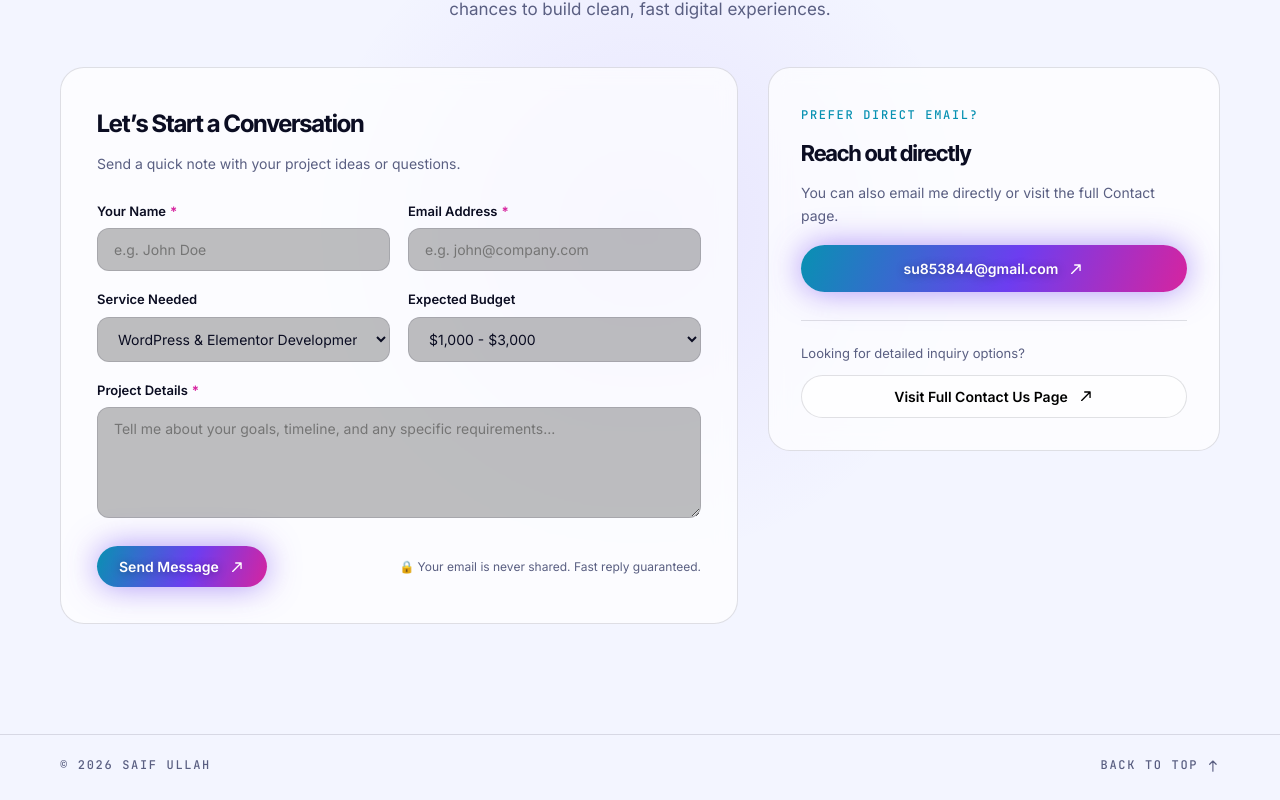
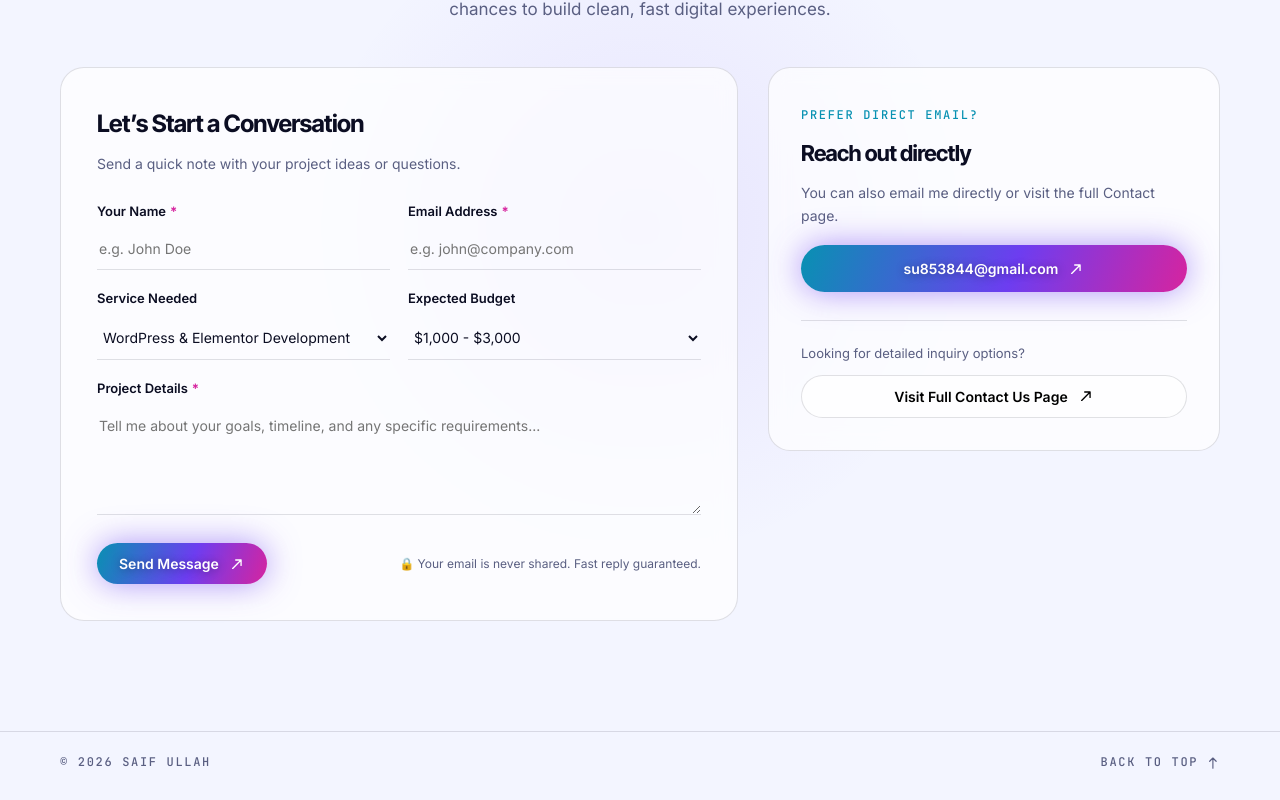
Before and after one commit to saifzapta1234/saif-all-projects, a React (Vite) app in the folder saif-portfolio-react/: page / in a window 1280 px wide. Shown: the part 6067-6867 px from the top of the page. Built offline with nearby package versions, Linux system fonts and the light colour scheme.

Commit message:
Update form fields to transparent bg, border-bottom only, and 0 border-radius

```diff
--- a/saif-portfolio-react/src/index.css
+++ b/saif-portfolio-react/src/index.css
@@ -251,10 +251,11 @@ h2{font:700 clamp(36px,5.6vw,72px)/1 var(--head);letter-spacing:-.04em;margin:0}
 .form-group select,
 .form-group textarea{
   width:100%;
-  padding:12px 16px;
-  border-radius:12px;
-  border:1px solid var(--line);
-  background:rgba(0,0,0,.25);
+  padding:12px 2px;
+  border-radius:0;
+  border:none;
+  border-bottom:1px solid var(--line);
+  background:transparent;
   color:var(--text);
   font:14px var(--sans);
   outline:none;
@@ -263,7 +264,7 @@ h2{font:700 clamp(36px,5.6vw,72px)/1 var(--head);letter-spacing:-.04em;margin:0}
 :root[data-theme="light"] .form-group input,
 :root[data-theme="light"] .form-group select,
 :root[data-theme="light"] .form-group textarea{
-  background:rgba(255,255,255,.9);
+  background:transparent;
 }
 .form-group select option{
   background:var(--bg2);
@@ -272,14 +273,14 @@ h2{font:700 clamp(36px,5.6vw,72px)/1 var(--head);letter-spacing:-.04em;margin:0}
 .form-group input:focus,
 .form-group select:focus,
 .form-group textarea:focus{
-  border-color:var(--c1);
-  box-shadow:0 0 20px color-mix(in srgb,var(--c1) 30%,transparent);
+  border-bottom:1px solid var(--c1);
+  box-shadow:0 1px 0 0 var(--c1);
 }
 .form-group input.invalid,
 .form-group select.invalid,
 .form-group textarea.invalid{
-  border-color:#f43f5e;
-  box-shadow:0 0 16px rgba(244,63,94,.25);
+  border-bottom:1px solid #f43f5e;
+  box-shadow:0 1px 0 0 #f43f5e;
 }
 .error-msg{
   font-size:12px;
```
Also changed, not shown: saif-portfolio-react/src/components/ContactForm.jsx (line endings or trailing spaces), saif-portfolio-react/src/components/ContactPage.jsx (line endings or trailing spaces), 4 other files (tests, documents, lock files or other folders).
